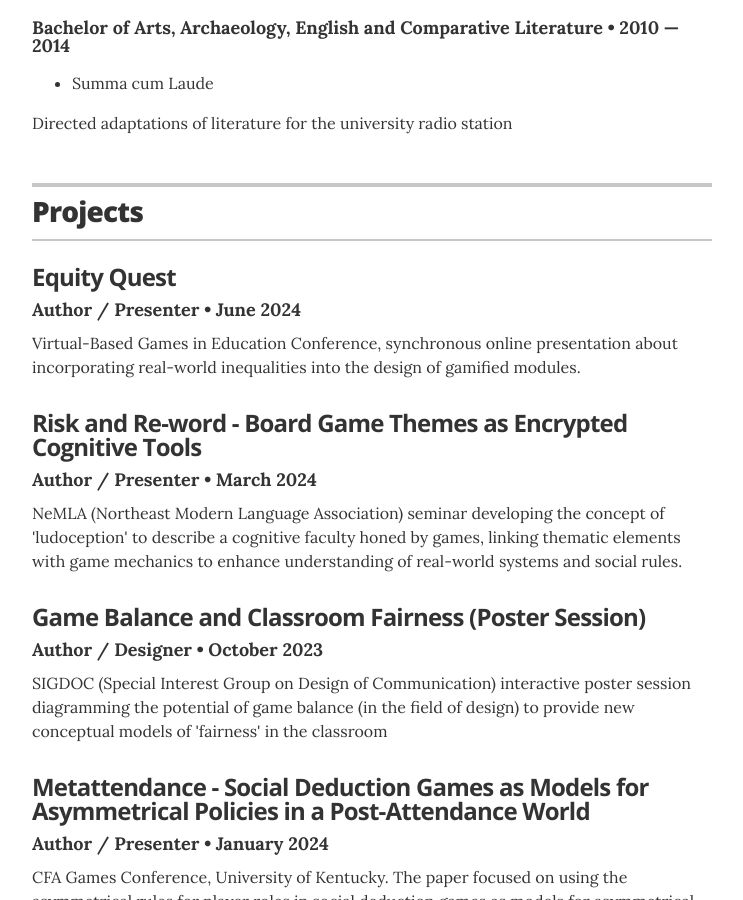
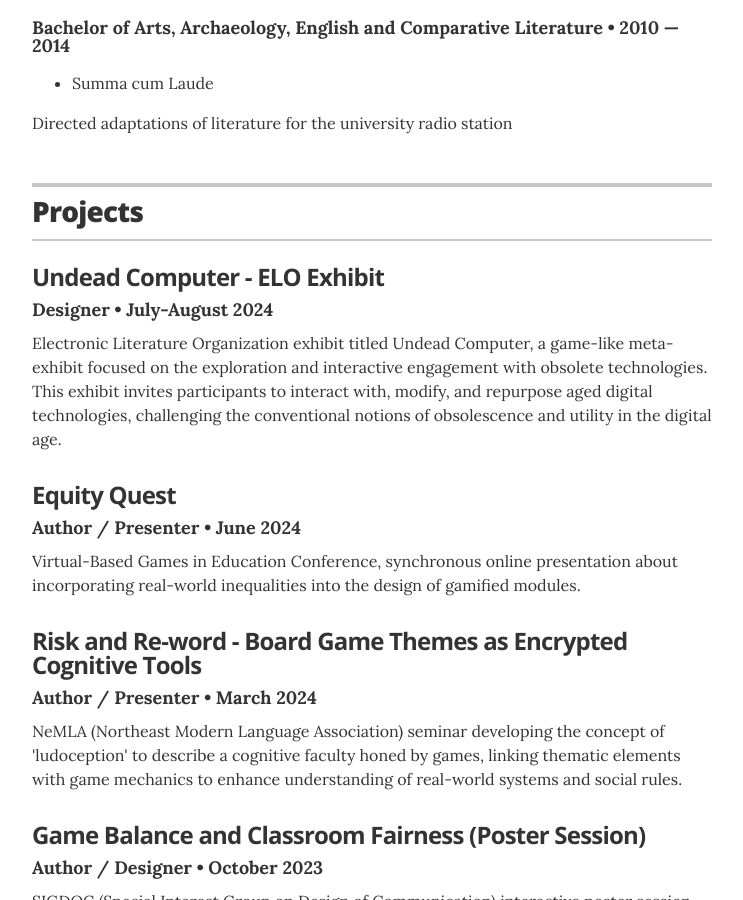
Before and after one commit to mwmxyz/academic, a Jekyll site: the page built from index.html, in a window 1280 px wide and 900 px high, scrolled down 2120 px. Shown: the whole window, without its empty margins (268-1011 px from the left). Built offline with Jekyll 4.4.1, drawn with Linux system fonts in a browser that asks for light colours.

Commit message:
Update projects.yml

```diff
--- a/_data/projects.yml
+++ b/_data/projects.yml
@@ -1,5 +1,12 @@
 # Projects
 # uncomment the urls if you wish to display them, and add your own URL
+
+# Undead Computer - ELO Exhibit
+- project: Undead Computer - ELO Exhibit
+  role: Designer
+  duration: July-August 2024
+  # url: "https://elo.com/undeadcomputer"
+  description: Electronic Literature Organization exhibit titled Undead Computer, a game-like meta-exhibit focused on the exploration and interactive engagement with obsolete technologies. This exhibit invites participants to interact with, modify, and repurpose aged digital technologies, challenging the conventional notions of obsolescence and utility in the digital age.
 
 # Equity Quest
 - project: Equity Quest
```
